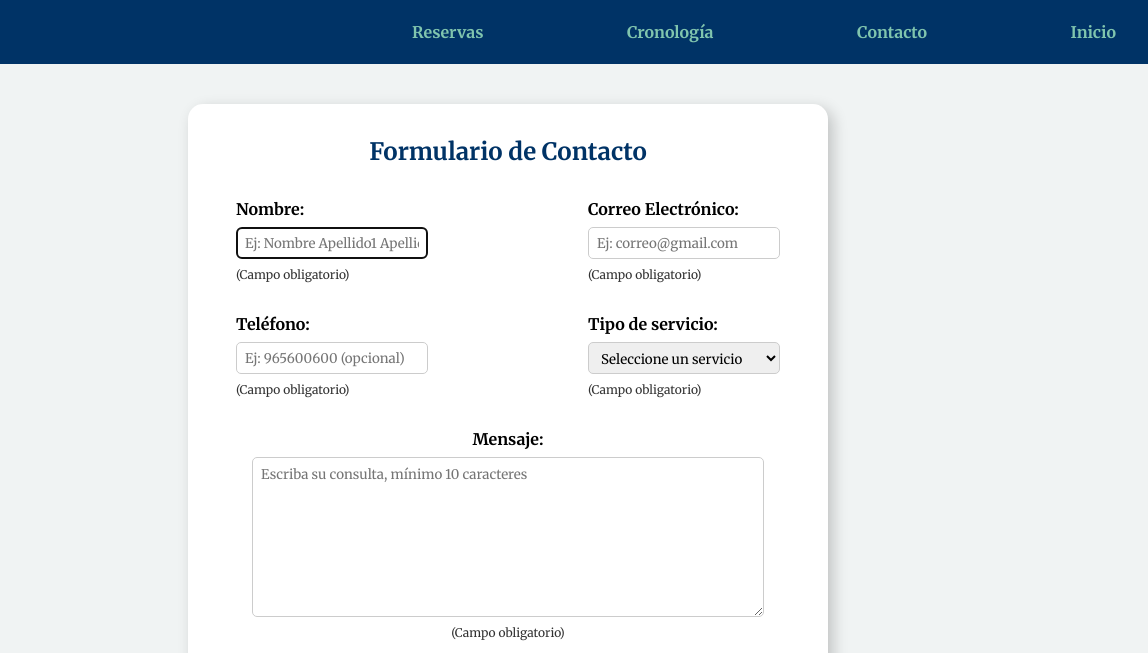
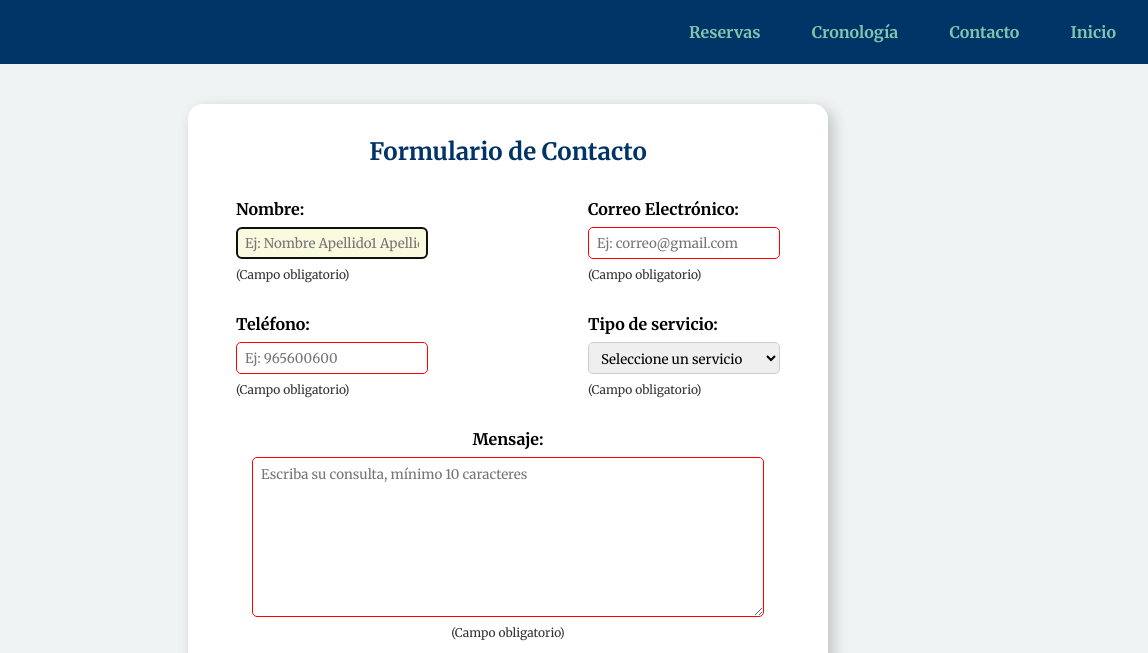
Before and after one commit to AzaharaGraciaMacia/ProyectoIntermodularAZAGRAMA, a plain HTML site: page proyecto-consultora/contacto.html in a window 1280 px wide. Shown: the top 653 px of the page, 132-1280 px from the left. Drawn offline with Linux system fonts and the light colour scheme.

Commit message:
Corrección errores y nav

```diff
--- a/proyecto-consultora/contacto.html
+++ b/proyecto-consultora/contacto.html
@@ -77,7 +77,7 @@
                   type="tel"
                   id="telefono"
                   name="telefono"
-                  placeholder="Ej: 965600600 (opcional)"
+                  placeholder="Ej: 965600600"
                   pattern="[0-9]{9}"
                   tabindex="3"
                   required
--- a/proyecto-consultora/css/styles.css
+++ b/proyecto-consultora/css/styles.css
@@ -10,7 +10,9 @@ html {
   box-sizing: border-box;
 }
 
-* {
+*,
+*:before,
+*:after {
   font-family: var(--fuente-principal);
   box-sizing: inherit;
   margin: 0;
@@ -48,7 +50,8 @@ nav {
 }
 nav ul {
   display: flex;
-  justify-content: space-between;
+  justify-content: flex-end;
+  gap: 4vw;
   align-items: flex-end;
   @media (min-width: 600px) {
     padding: 0.5rem 2rem;
@@ -436,6 +439,19 @@ form select {
   height: 2rem;
   padding: 0.5rem;
 }
+.info-contacto input:focus,
+form textarea:focus,
+form select:focus {
+  background-color: rgb(250, 250, 223);
+}
+.info-contacto input:invalid,
+form textarea:invalid {
+  border-color: red;
+}
+.info-contacto input:valid,
+form textarea:valid {
+  border-color: green;
+}
 .apartado-contacto button {
   background-color: var(--color-secundario);
   color: var(--color-terciario);
@@ -567,3 +583,4 @@ form select {
     align-items: center;
   }
 }
+/* Estilado de la cronología */
```
Also changed, not shown: 1 other file.
